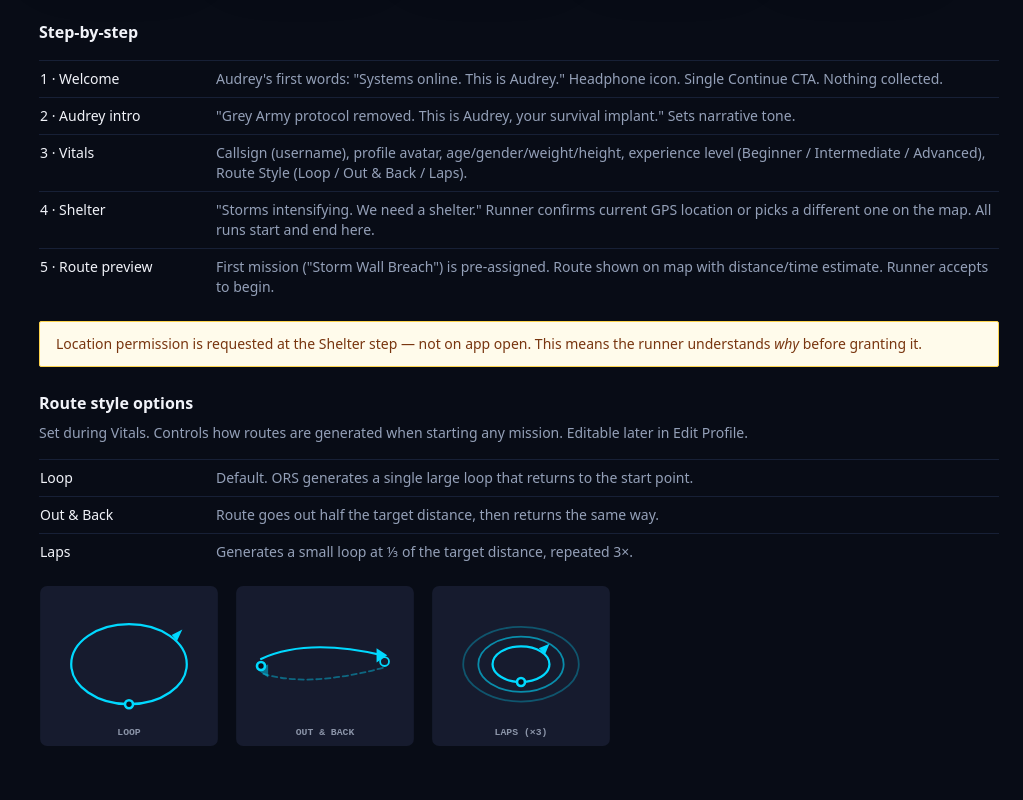
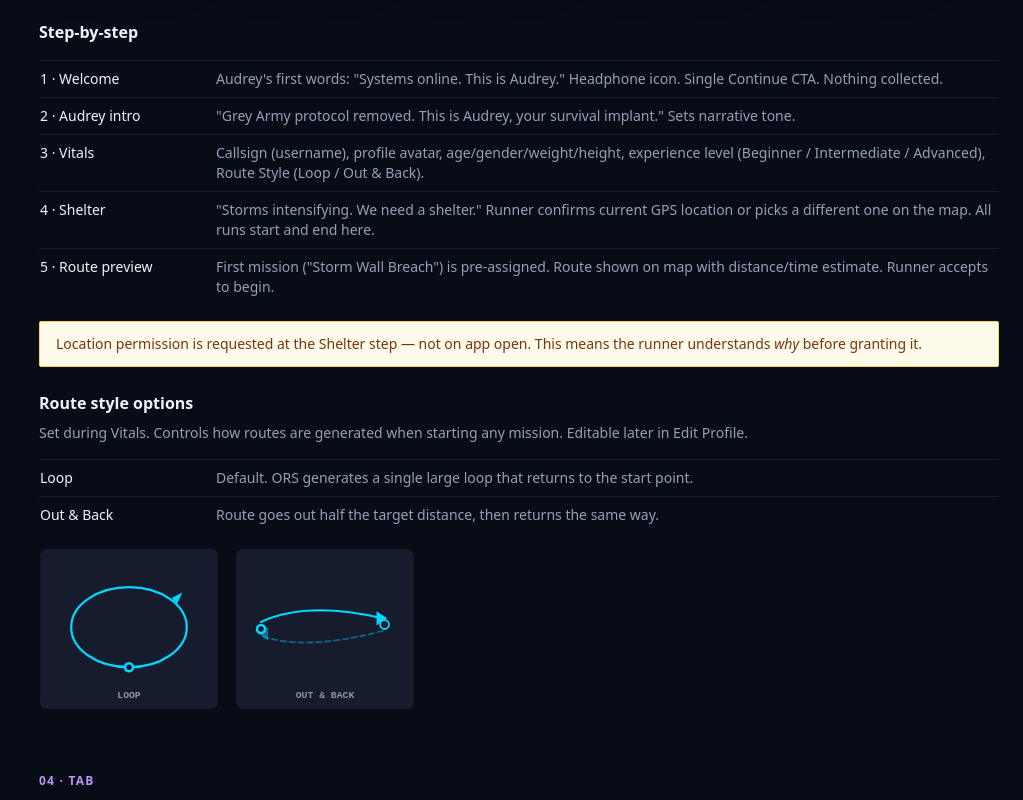
Before and after one commit to ancnnr/stormrun, a Next.js app: page /manage/docs in a window 1280 px wide. Shown: the part 2380-3180 px from the top of the page, without its empty margins (257-1280 px from the left). Built offline with nearby package versions, Linux system fonts and the light colour scheme; sample sign-in values are in the browser's storage.

Commit message:
remove laps

```diff
--- a/src/pages/manage/docs.tsx
+++ b/src/pages/manage/docs.tsx
@@ -269,19 +269,6 @@ function RouteTypeDiagrams() {
           <text x="100" y="168" textAnchor="middle" fill="#8B94A8" fontSize="11" fontWeight="700" fontFamily="monospace">OUT &amp; BACK</text>
         </svg>
       </div>
-      {/* Laps */}
-      <div style={{ textAlign: 'center' as const }}>
-        <svg width="180" height="160" viewBox="0 0 200 180" fill="none" xmlns="http://www.w3.org/2000/svg">
-          <rect width="200" height="180" rx="8" fill="#161B2E"/>
-          <ellipse cx="100" cy="88" rx="65" ry="42" stroke="#00D9FF" strokeWidth="2" opacity="0.3"/>
-          <ellipse cx="100" cy="88" rx="48" ry="31" stroke="#00D9FF" strokeWidth="2" opacity="0.6"/>
-          <ellipse cx="100" cy="88" rx="32" ry="20" stroke="#00D9FF" strokeWidth="2.5"/>
-          <polygon points="120,70 132,65 127,77" fill="#00D9FF"/>
-          <circle cx="100" cy="108" r="6" fill="#00D9FF"/>
-          <circle cx="100" cy="108" r="3" fill="#0A0E1A"/>
-          <text x="100" y="168" textAnchor="middle" fill="#8B94A8" fontSize="11" fontWeight="700" fontFamily="monospace">LAPS (×3)</text>
-        </svg>
-      </div>
     </div>
   );
 }
@@ -359,7 +346,7 @@ function Onboarding() {
       <KvTable rows={[
         ['1 · Welcome', 'Audrey\'s first words: "Systems online. This is Audrey." Headphone icon. Single Continue CTA. Nothing collected.'],
         ['2 · Audrey intro', '"Grey Army protocol removed. This is Audrey, your survival implant." Sets narrative tone.'],
-        ['3 · Vitals', 'Callsign (username), profile avatar, age/gender/weight/height, experience level (Beginner / Intermediate / Advanced), Route Style (Loop / Out & Back / Laps).'],
+        ['3 · Vitals', 'Callsign (username), profile avatar, age/gender/weight/height, experience level (Beginner / Intermediate / Advanced), Route Style (Loop / Out & Back).'],
         ['4 · Shelter', '"Storms intensifying. We need a shelter." Runner confirms current GPS location or picks a different one on the map. All runs start and end here.'],
         ['5 · Route preview', 'First mission ("Storm Wall Breach") is pre-assigned. Route shown on map with distance/time estimate. Runner accepts to begin.'],
       ]} />
@@ -375,7 +362,6 @@ function Onboarding() {
       <KvTable rows={[
         ['Loop', 'Default. ORS generates a single large loop that returns to the start point.'],
         ['Out & Back', 'Route goes out half the target distance, then returns the same way.'],
-        ['Laps', 'Generates a small loop at ⅓ of the target distance, repeated 3×.'],
       ]} />
       <RouteTypeDiagrams />
     </DocSection>
@@ -545,7 +531,6 @@ function Profile() {
       <KvTable rows={[
         ['Loop', 'Default. One large loop that returns to the start point.'],
         ['Out & Back', 'Run half the distance outbound, then return the same way.'],
-        ['Laps', 'Three laps of a smaller loop near the start point.'],
       ]} />
       <RouteTypeDiagrams />
     </DocSection>
```
